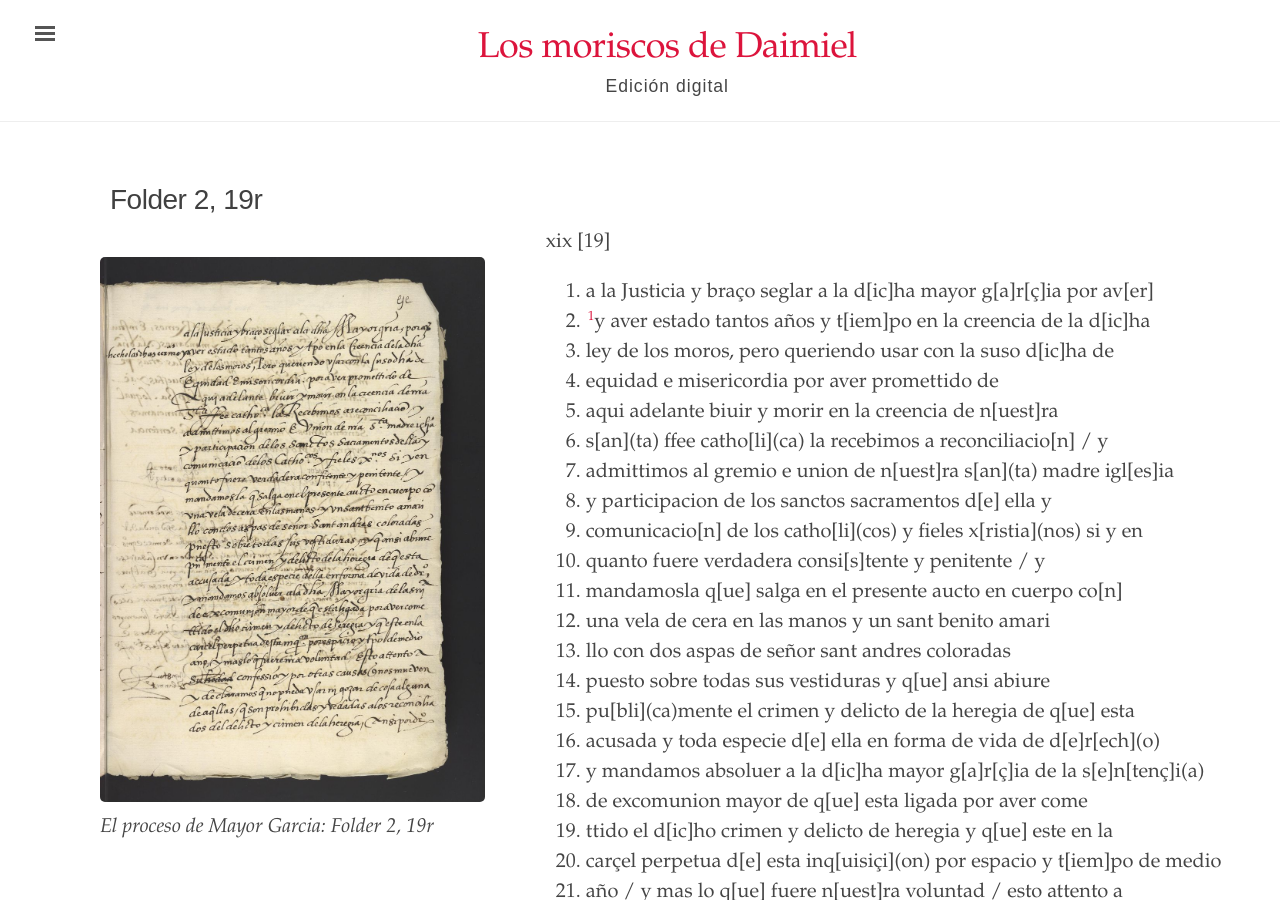
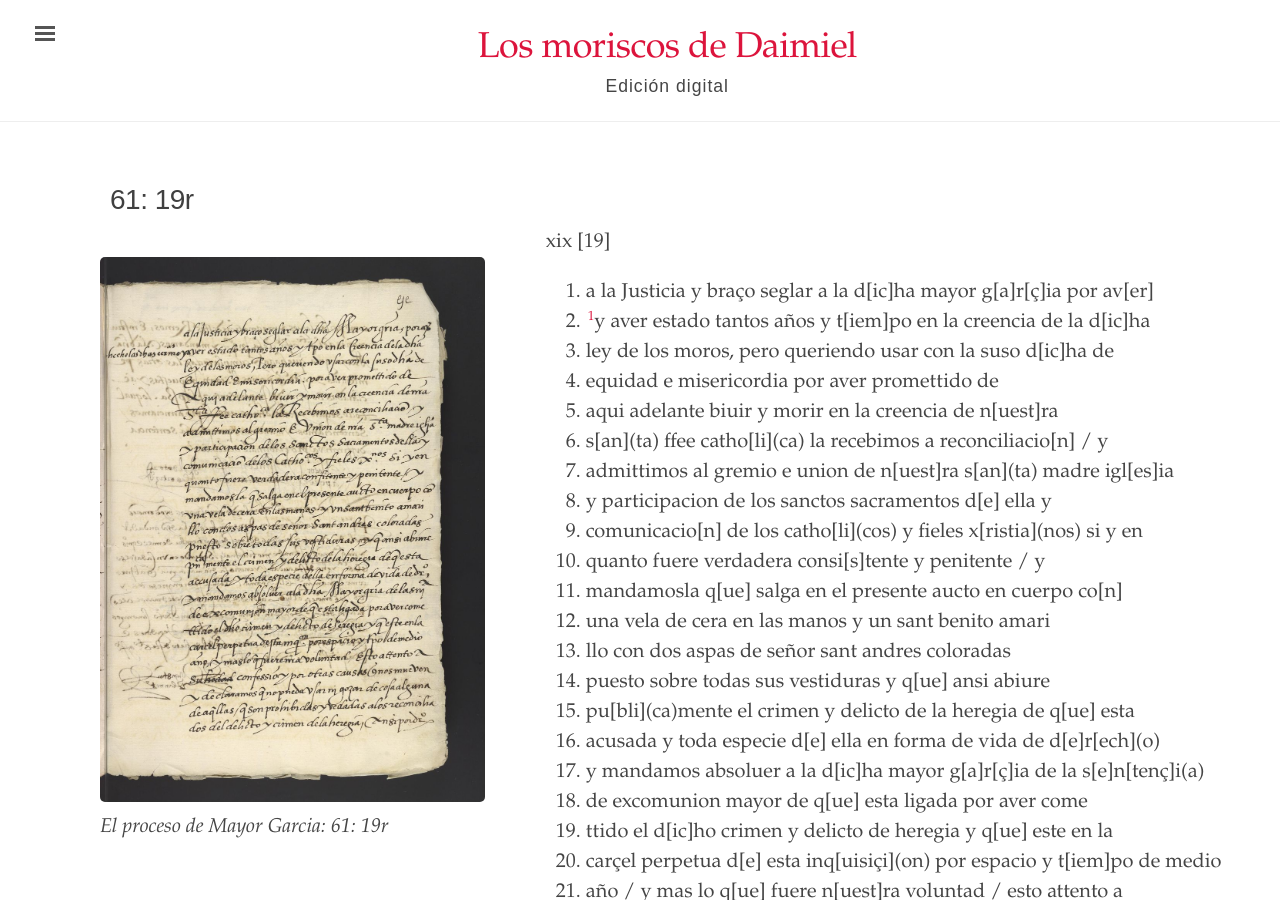
Before and after one commit to digbmc/moriscos-daimel, a Jekyll site: the page built from _texts/folder-2-19r.md, in a window 1280 px wide and 900 px high. Built offline with Jekyll 4.4.1, drawn with Linux system fonts in a browser that asks for light colours.

Commit message:
Update folder-2-19r.md

```diff
--- a/_texts/folder-2-19r.md
+++ b/_texts/folder-2-19r.md
@@ -1,6 +1,6 @@
 ---
 layout: manuscrito
-title: Folder 2, 19r
+title: "61: 19r"
 image: /assets/images/Folder_2_19r.jpg
 body_class: wide-page
 order: 37
```
